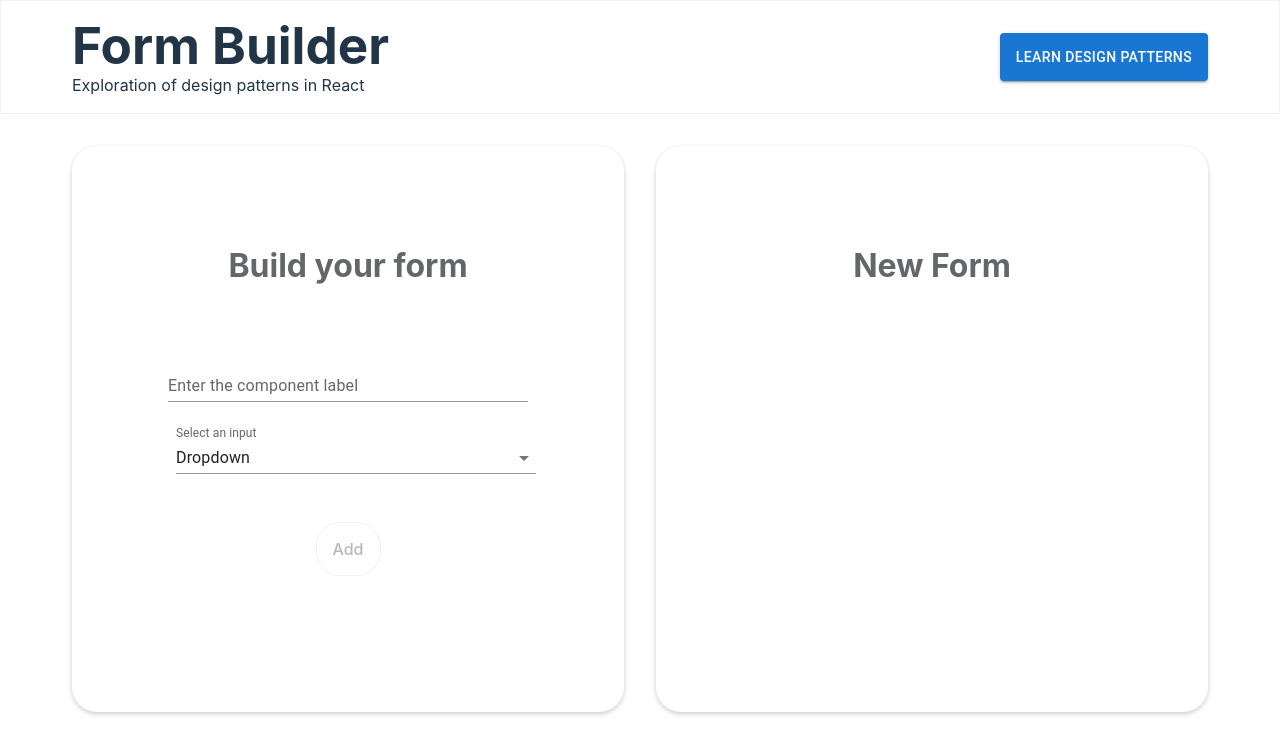
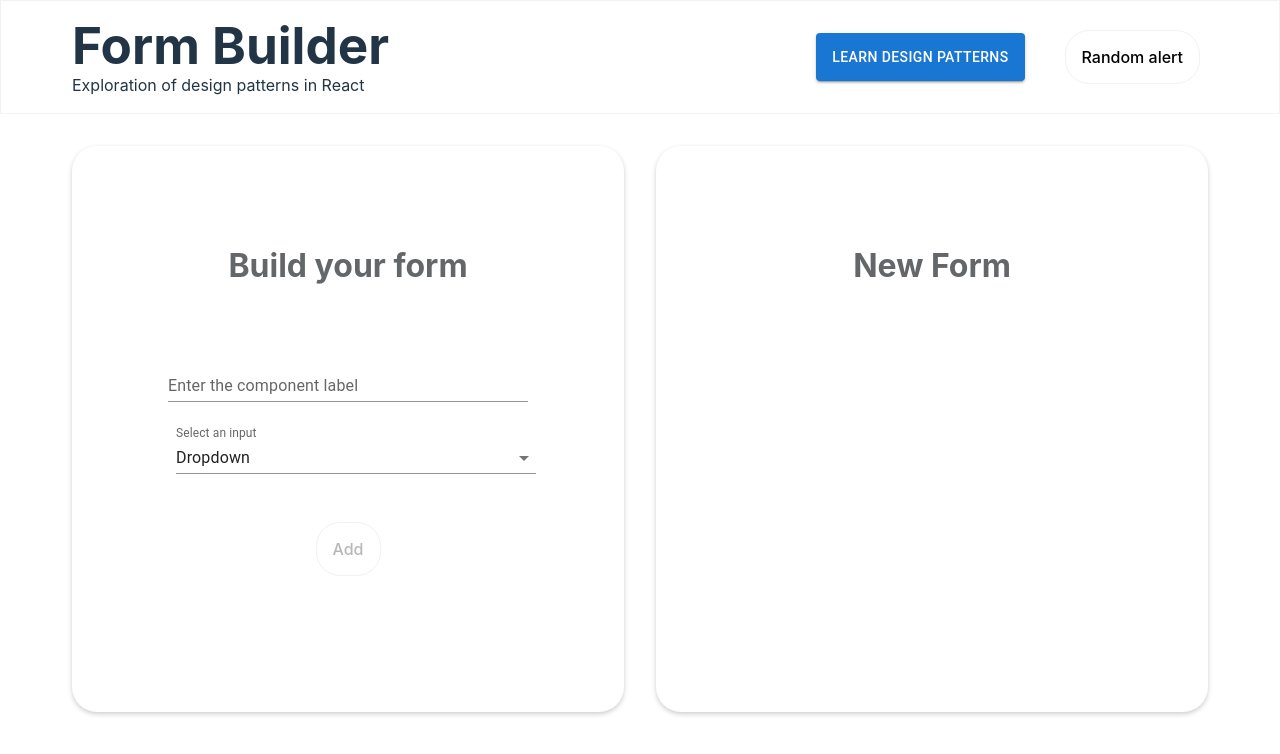
Before and after one commit to ignaspangonis/react-design-patterns, a React (Vite) app: page / in a window 1280 px wide. Shown: the top 754 px of the page. Built offline with nearby package versions, Linux system fonts and the light colour scheme.

Commit message:
Add random alert

```diff
--- a/src/App.css
+++ b/src/App.css
@@ -15,6 +15,7 @@ body {
 
 .header-content {
   display: flex;
+  justify-content: flex-end;
   align-items: center;
   gap: 2rem;
 
@@ -24,8 +25,8 @@ body {
   margin: 0 auto;
 }
 
-.header-content__last-element {
-  margin-left: auto;
+.header-content__heading {
+  margin-right: auto;
 }
 
 .main {
--- a/src/App.tsx
+++ b/src/App.tsx
@@ -3,8 +3,9 @@ import './App.css'
 import BuilderForm from './components/BuilderForm'
 import { InputConfig } from './libs/form-builder/types'
 import { FormBuilder } from './libs/form-builder/builder'
-import { MuiButton } from './components/Button'
+import { MuiButton, RoundButton } from './components/Button'
 import OpenInNewTab from './components/OpenInNewTab'
+import Alert from './components/Alert'
 
 function App() {
   const [inputs, setInputs] = useState<InputConfig[]>([])
@@ -26,11 +27,12 @@ function App() {
             <h1>Form Builder</h1>
             <p>Exploration of design patterns in React</p>
           </div>
-          <div className="header-content__last-element">
-            <OpenInNewTab component={MuiButton} url="https://refactoring.guru/design-patterns">
-              Learn design patterns
-            </OpenInNewTab>
-          </div>
+          <OpenInNewTab component={MuiButton} url="https://refactoring.guru/design-patterns">
+            Learn design patterns
+          </OpenInNewTab>
+          <Alert component={RoundButton} text="This is an alert">
+            Random alert
+          </Alert>
         </div>
       </header>
       <main className="main">
--- /dev/null
+++ b/src/components/Alert.tsx
@@ -0,0 +1,12 @@
+import { Button, ButtonProps } from './Button'
+
+type Props = {
+  component: Button
+  text: string
+} & Omit<ButtonProps, 'onClick'>
+
+const Alert = ({ component: Component, text, ...commonProps }: Props) => {
+  return <Component {...commonProps} onClick={() => alert(text)} />
+}
+
+export default Alert
--- a/src/components/BuilderForm.tsx
+++ b/src/components/BuilderForm.tsx
@@ -48,8 +48,7 @@ const BuilderForm = ({ inputs, onChange }: Props) => {
         <FormControl variant="standard" sx={{ m: 1, minWidth: 120 }} fullWidth>
           <InputLabel id="demo-simple-select-standard-label">Select an input</InputLabel>
           <Select
-            labelId="demo-simple-select-standard-label"
-            id="demo-simple-select-standard"
+            labelId="input-select-label"
             value={selectedType}
             label="Select an input field"
             onChange={event => setSelectedType(event.target.value as ComponentType)}
```
Also changed, not shown: src/components/Reset.tsx (deleted, +0 -12 lines).
